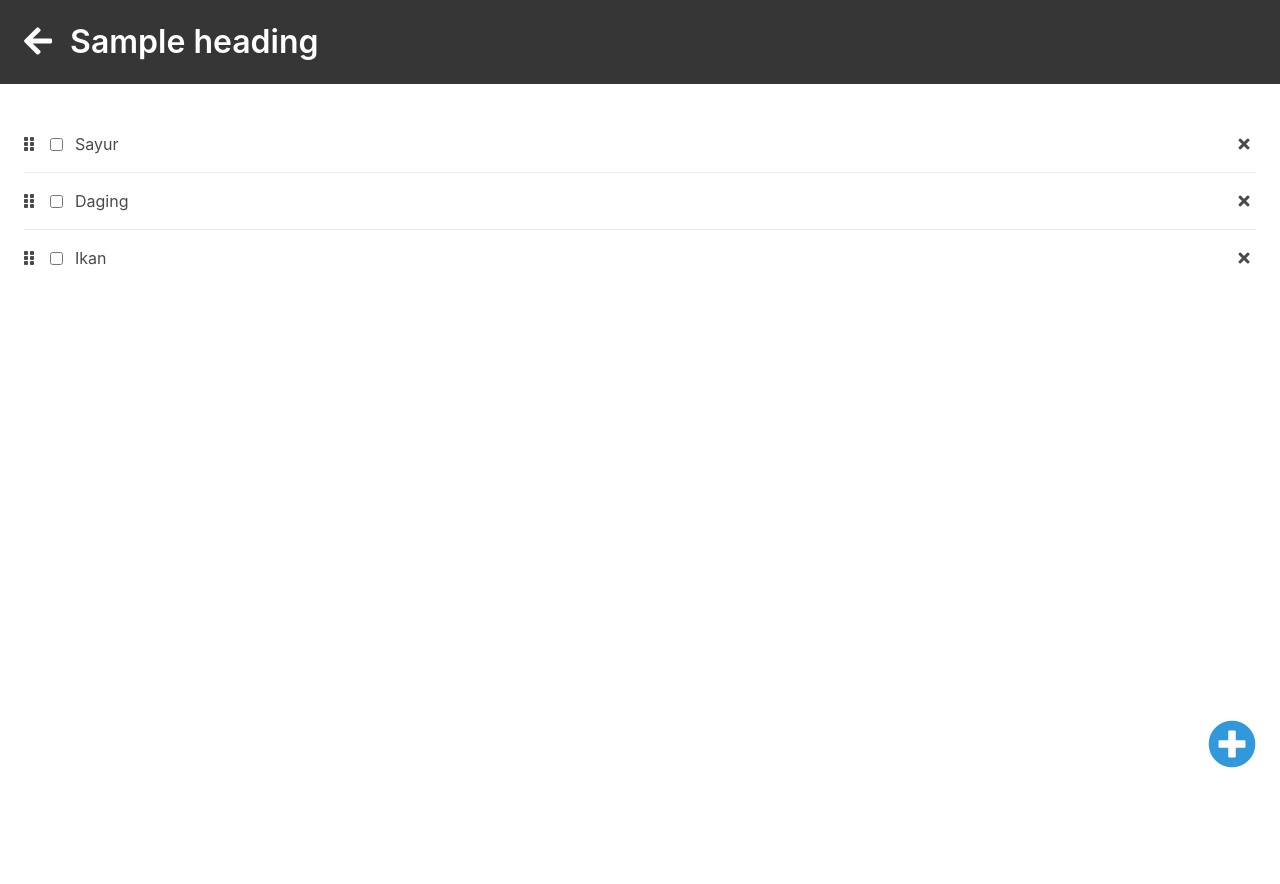
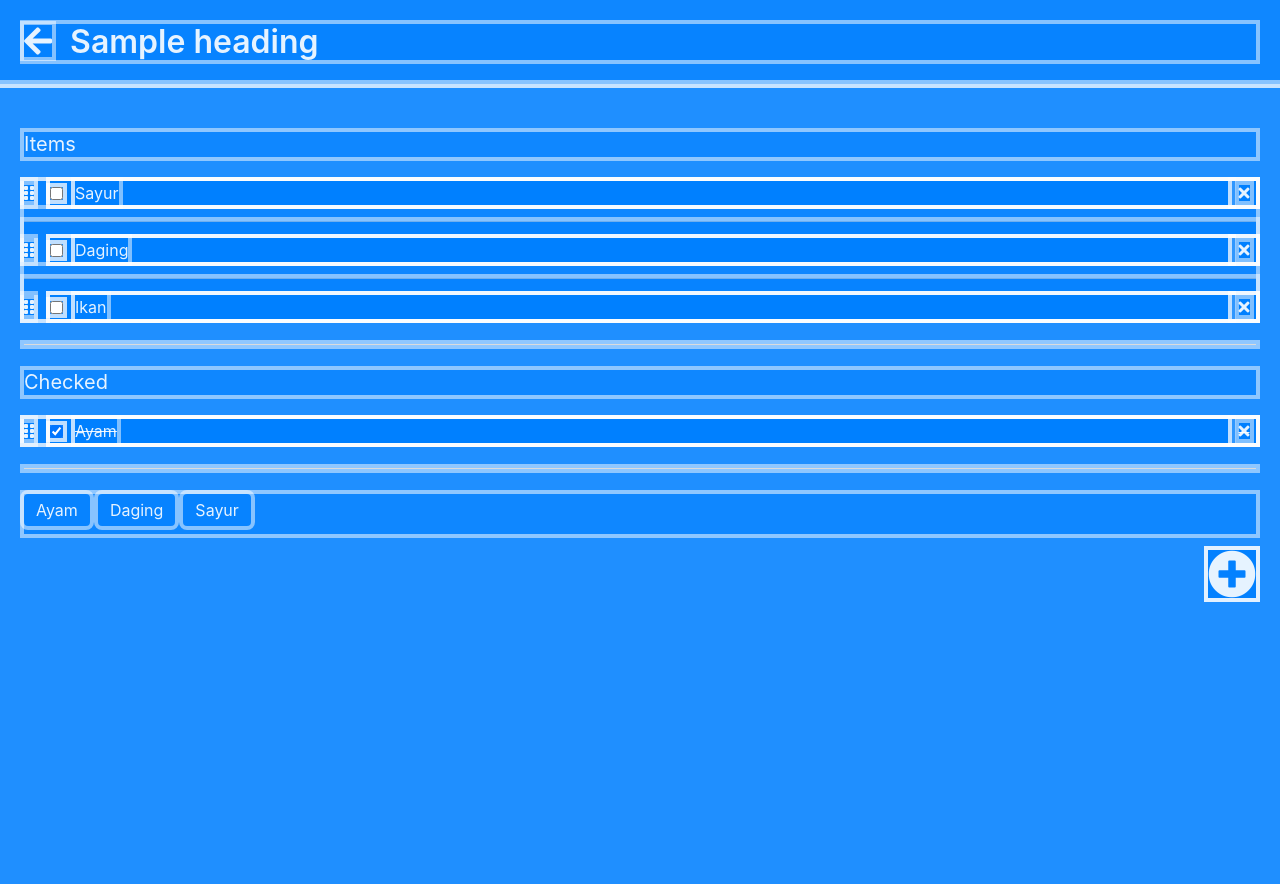
Before and after one commit to tyu1996/persistant, a Python web app: template app/templates/groceries.html in a window 1280 px wide. Before the commit the page ends 768 px from the top, so only its background shows below. Run offline with Jinja, Linux system fonts and the light colour scheme; the template is opened without the code that fills it: most values are stand-ins (such as "Sample title", 1, 10 or a date in 2020).

Commit message:
[UI] In groceries: Add "Checked" section, tags, WIP button reworks.

```diff
--- a/app/templates/groceries.html
+++ b/app/templates/groceries.html
@@ -2,6 +2,7 @@
 {% extends "layout.html" %}
 
 {% block headscript %}
+<link rel="stylesheet" href="{{ url_for('static', filename='css/bulma-divider.min.css') }}" />
 <link rel="stylesheet" href="{{ url_for('static', filename='css/modal-fx.min.css') }}" />
 
 <script>
@@ -49,13 +50,17 @@
 {% endblock %}
 
 {% block content %}
-<section class="section">
+<section class="section" style="min-height: inherit;">
+
+    <!-- Groceries List -->
+    <p class="subtitle">Items</p>
+    <div id="unchecked-item">
         <div id="sayur" class="media">
             <div class="media-left has-text-centered"><i class="fas fa-grip-vertical"></i></div>
             <div class="media-content content">
                 <div class="level is-mobile">
                     <div class="level-left is-flex-grow-1">
-                    <div class="level-item is-flex-grow-0 check"><input type="checkbox"></div>
+                        <div class="level-item is-flex-grow-0"><input class="check" type="checkbox"></div>
                         <div class="level-item is-flex-grow-1 inputtable">
                             <p style="margin-right: auto;">Sayur</p>
                         </div>
@@ -66,13 +71,12 @@
                 </div>
             </div>
         </div>
-
         <div id="daging" class="media">
             <div class="media-left"><i class="fas fa-grip-vertical"></i></div>
             <div class="media-content content">
                 <div class="level is-mobile">
                     <div class="level-left is-flex-grow-1">
-                    <div class="level-item is-flex-grow-0 check"><input type="checkbox"></div>
+                        <div class="level-item is-flex-grow-0"><input class="check" type="checkbox"></div>
                         <div class="level-item is-flex-grow-1 inputtable">
                             <p style="margin-right: auto;">Daging</p>
                         </div>
@@ -83,13 +87,12 @@
                 </div>
             </div>
         </div>
-
         <div id="ikan" class="media">
             <div class="media-left"><i class="fas fa-grip-vertical"></i></div>
             <div class="media-content content">
                 <div class="level is-mobile">
                     <div class="level-left is-flex-grow-1">
-                    <div class="level-item is-flex-grow-0 check"><input type="checkbox"></div>
+                        <div class="level-item is-flex-grow-0"><input class="check" type="checkbox"></div>
                         <div class="level-item is-flex-grow-1 inputtable">
                             <p style="margin-right: auto;">Ikan</p>
                         </div>
@@ -100,14 +103,53 @@
                 </div>
             </div>
         </div>
+    </div>
+    <!-- Groceries List -->
+    <div class="divider"></div>
+    <!-- Checked List -->
+    <p class="subtitle">Checked</p>
+    <div id="checked-item">
+        <div id="ayam" class="media">
+            <div class="media-left"><i class="fas fa-grip-vertical"></i></div>
+            <div class="media-content content">
+                <del>
+                    <div class="level is-mobile">
+                        <div class="level-left is-flex-grow-1">
+                            <div class="level-item is-flex-grow-0"><input class="check" type="checkbox" checked="">
+                            </div>
+                            <div class="level-item is-flex-grow-1 inputtable">
+                                <p style="margin-right: auto;">Ayam</p>
+                            </div>
+                        </div>
+                        <div class="level-right level-item is-flex-grow-0">
+                            <span class="icon"><i class="fas fa-times"></i></span>
+                        </div>
+                    </div>
+                </del>
+            </div>
+        </div>
+    </div>
+    <!-- Checked List -->
+    <div class="divider"></div>
+    <!-- Tags for quick add items -->
+    <div class="tags">
+        <span class="tag is-medium">Ayam</span>
+        <span class="tag is-medium">Daging</span>
+        <span class="tag is-medium">Sayur</span>
+    </div>
+    <!-- Tags for quick add items -->
 
-    <div style="position: absolute; bottom: 2rem; right: 1.5rem;">
+    <!-- Add Button -->
+    <div class="is-pulled-right" style="margin-top: auto;">
         <span id="add" class="icon has-text-info is-large">
             <i class="fa fa-3x fa-plus-circle" aria-hidden="true"></i>
         </span>
     </div>
+    <!-- Add Button -->
+
 </section>
 
+<!-- Modal -->
 <div class="modal modal-fx-slideBottom">
     <div class="modal-background"></div>
     <div class="modal-card">
@@ -123,6 +165,7 @@
         </footer>
     </div>
 </div>
+<!-- Modal -->
 
 {% endblock %}
 
@@ -139,6 +182,21 @@
     /* Activate/Deactivate modal */
 
     /* Interactive events for groceries list */
+    // Check the checkbox to move item to checked list
+    // OR
+    // Uncheck the checkbox to move back to top
+    $(".section").on("click", ".media .check", function (event) {
+        // Upon checked
+        if ($(this).is(':checked')) {
+            $(this).parents(".media").prependTo("#checked-item");
+            $(this).parents(".level").wrap("<del></del>");
+        }
+        else {
+            $(this).parents(".media").appendTo("#unchecked-item");
+            $(this).parents(".level").unwrap("del");
+        }
+    });
+
     // Click middle area to change to text input field
     $(".section").on("click", ".media .inputtable", function (event) {
         var text = $(this).find("p").text();
--- a/app/templates/layout.html
+++ b/app/templates/layout.html
@@ -10,7 +10,7 @@
     <link rel="stylesheet" href="{{ url_for('static', filename='css/bulma.css') }}" />
     <link rel="stylesheet" href="{{ url_for('static', filename='css/fa-all.css') }}" />
     <script src="{{ url_for('static', filename='js/jquery-3.5.1.min.js') }}"></script>
-    <!-- <link rel="stylesheet" href="{{ url_for('static', filename='css/debug.css') }}"> -->
+    <link rel="stylesheet" href="{{ url_for('static', filename='css/debug.css') }}">
 
     {% block headscript %}{% endblock %}
 
@@ -22,7 +22,7 @@
     </style> -->
 </head>
 
-<body>
+<body style="min-height: 100vh;">
     <div class="hero is-small is-dark">
         <div class="hero-body">
             <h1 class="title">
```
Lines whose indentation alone changed are shown as unchanged.
